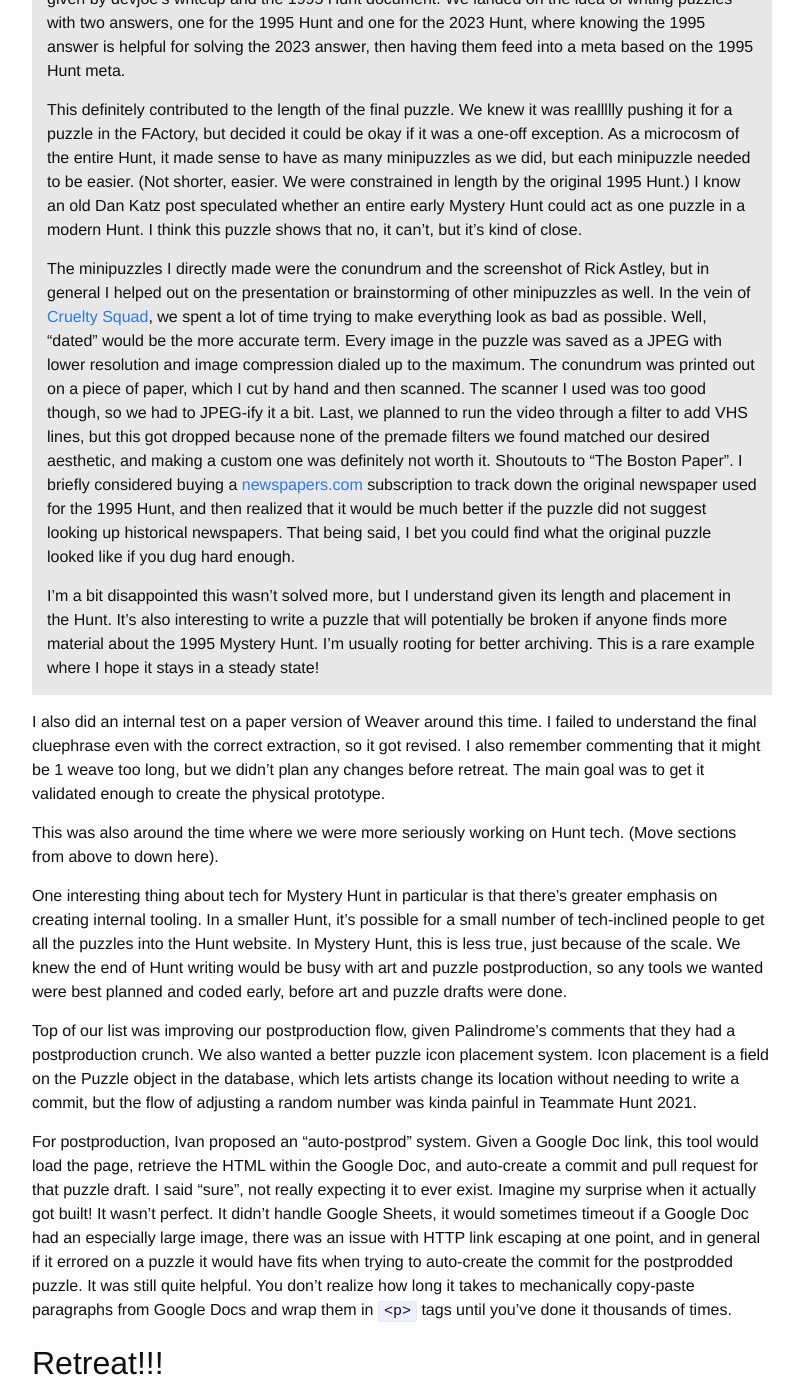
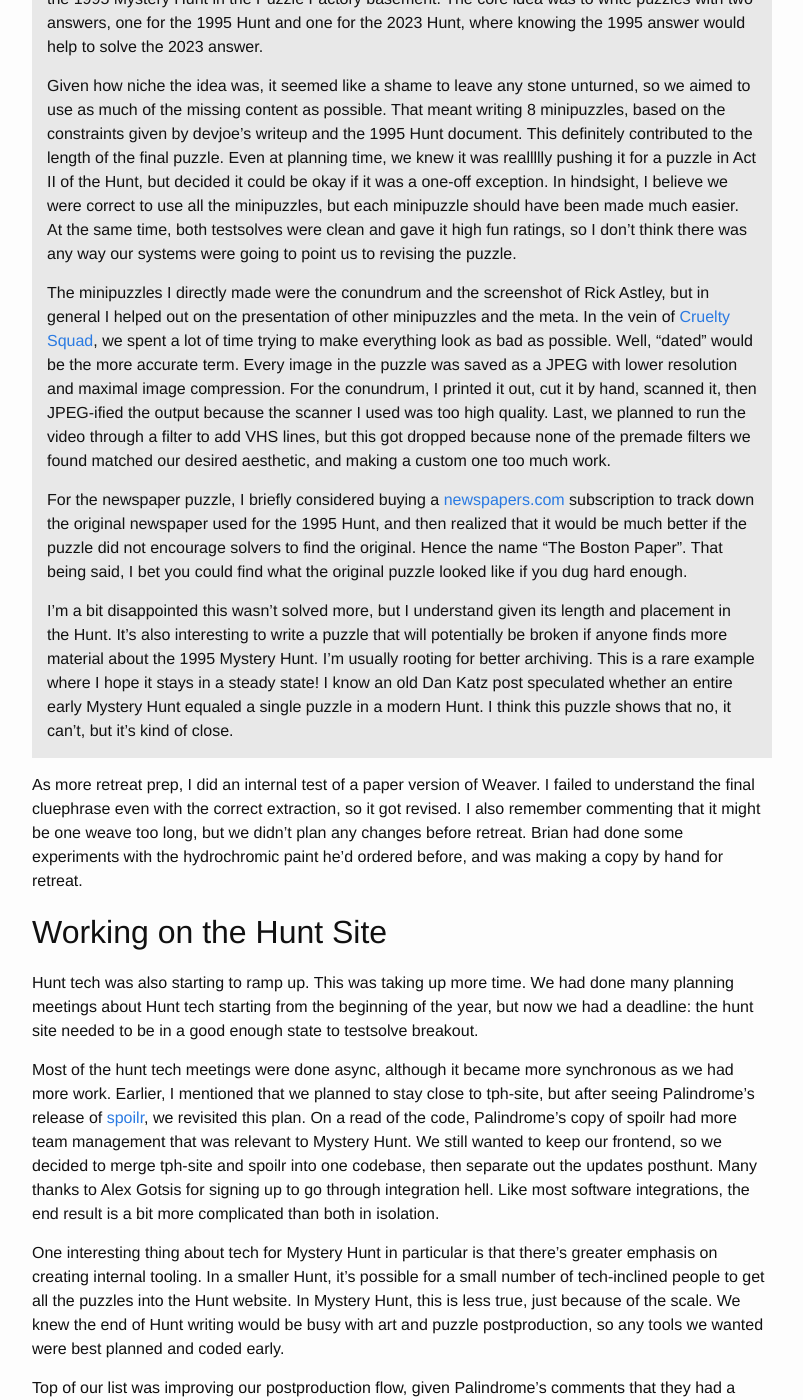
Before and after one commit to alexirpan/alexirpan.github.io, a Jekyll site: the page built from _posts/2023-02-06-mh-2023.markdown, in a window 1280 px wide and 1400 px high, scrolled down 44373 px. Shown: the whole window, without its empty margins (238-1041 px from the left). Built offline with Jekyll 4.4.1, drawn with Linux system fonts in a browser that asks for light colours; nearby versions of some CDN libraries; formulas are drawn with MathJax 3; some of the changed text lies outside the part shown.

Commit message:
More revisions

```diff
--- a/_posts/2023-02-06-mh-2023.markdown
+++ b/_posts/2023-02-06-mh-2023.markdown
@@ -302,27 +302,30 @@
 HTML response based on a template file that lives on your backend. The template gets filled out
 on the server and then gets sent back as the viewed webpage.
 
-tph-site still uses Django as its backened, but differs in using a React + Next.js based frontend.
+tph-site still uses Django as its backend, but differs in using a React + Next.js based frontend.
 React is a Javascript library whose organizing principle is that you describe your page in components.
 Each component either has internal state or state passed from whatever creates the components.
 A component describes what it ought to look like according to the current state, and whenever the
 state is updated, React will determine everything that could depend on that state and rerender it.
 The upside: dynamic or interactive web pages become a lot easier to build, since React will handle
 a lot of boilerplate Javascript and state management for you. The downside: extra layers of indirection
-between your code and the resulting HTML, and potentially larger network downloads depending on how
-you set up your site.
+between your code and the resulting HTML.
 
 Next.js is then a web framework that makes it easier to pass React state from the server, and
 support rendering pages server-side. This is especially useful for puzzlehunts, where you want to
 do as many things server-side as possible to prevent spoilers from leaking to the frontend.
+(As for the merits of [SPAs](https://en.wikipedia.org/wiki/Single-page_application) versus a multi-page setup, I am not qualified enough to discuss the pros and cons.)
 
 The tph-site fork exists because teammate devs wanted to use React to implement the Playmate in
 Teammate Hunt 2020. Porting gph-site to React was quite painful, but I don't think Playmate was
 getting implemented without it, and we've since used it to support other interactive puzzles.
 In general, I believe we made the codebase more powerful, but also increased the complexity by
 adding another framework / build system. (To use tph-site, you need to know both Django and React,
-instead of just Django.) For new puzzlehunt makers, I would generally recommend starting with a
-setup like gph-site, until they know they want a more complicated frontend.
+instead of just Django.) One of teammate's strengths is that we have a lot of tech literacy and
+software engineering skills, so we're able to manage the higher tech complexity that enables the
+interactive puzzles and websites we want to make. For new puzzlehunt makers, I would generally
+recommend starting with a setup like gph-site, until they know they want to do something that
+justifies a more complicated frontend.
 </div>
 
 
@@ -1608,143 +1611,174 @@
 Hunt, and got really confused why the solution page redirected to devjoe's domain. I posted a link
 in #puzzle-ideas and kept going on other work.
 
-About a week later, Bryan said it was turning into a real puzzle and I should help out since
-I'd already be too spoiled to test. The plan was to pretend we found all the missing parts of the
-1995 Mystery Hunt in the Puzzle Factory basement, and we'd turn them into a puzzle answer. Given
-how niche the idea was, it seemed like a shame to leave any stone unturned, so we aimed to use
+About a week later, Bryan said it was turning into a real puzzle, and I could join if I wanted because
+I'd be too spoiled to testsolve it anyways. The plan was to pretend we found all the missing parts of the
+1995 Mystery Hunt in the Puzzle Factory basement.
+The core idea was to write puzzles with two answers, one for the 1995 Hunt and one for the 2023 Hunt,
+where knowing the 1995 answer would help to solve the 2023 answer.
+
+Given how niche the idea was, it seemed like a
+shame to leave any stone unturned, so we aimed to use
 as much of the missing content as possible. That meant writing 8 minipuzzles, based on the
-constraints given by devjoe's writeup and the 1995 Hunt document. We landed on the idea of writing
-puzzles with two answers, one for the 1995 Hunt and one for the 2023 Hunt, where knowing the
-1995 answer is helpful for solving the 2023 answer, then having them feed into a meta based
-on the 1995 Hunt meta.
-
-This definitely contributed to the length of the final puzzle. We knew it was reallllly pushing
-it for a puzzle in the FActory, but decided it could be okay if it was a one-off exception. As a
-microcosm of the entire Hunt, it made sense to have as many minipuzzles as we did, but each minipuzzle
-needed to be easier. (Not shorter, easier. We were constrained in length by the original 1995
-Hunt.) I know an old Dan Katz post speculated whether an entire early Mystery Hunt could act
-as one puzzle in a modern Hunt. I think this puzzle shows that no, it can't, but it's kind of close.
+constraints given by devjoe's writeup and the 1995 Hunt document.
+This definitely contributed to the length of the final puzzle. Even at planning time, we knew it was reallllly pushing
+it for a puzzle in Act II of the Hunt, but decided it could be okay if it was a one-off exception.
+In hindsight, I believe we were correct to use all the minipuzzles, but each minipuzzle should have been
+made much easier. At the same time, both testsolves were clean and gave it high fun ratings, so I don't
+think there was any way our systems were going to point us to revising the puzzle.
 
 The minipuzzles I directly made were the conundrum and the screenshot of Rick Astley, but in general
-I helped out on the presentation or brainstorming of other minipuzzles as well.
+I helped out on the presentation of other minipuzzles and the meta.
 In the vein of [Cruelty Squad](https://store.steampowered.com/app/1388770/Cruelty_Squad/), we
 spent a lot of time trying to make everything look as bad as possible. Well, "dated" would
 be the more accurate term. Every image in the puzzle was saved as a JPEG with lower resolution
-and image compression dialed up to the maximum. The conundrum was printed out on a piece of paper,
-which I cut by hand and then scanned. The scanner I used was too good though, so we had to
-JPEG-ify it a bit. Last, we planned to run the video through a filter to add VHS lines, but this
+and maximal image compression. For the conundrum, I printed it out, cut it by hand, scanned
+it, then JPEG-ified the output because the scanner I used was too high quality.
+Last, we planned to run the video through a filter to add VHS lines, but this
 got dropped because none of the premade filters we found matched our desired aesthetic, and
-making a custom one was definitely not worth it.
-Shoutouts to
-"The Boston Paper". I briefly considered buying a [newspapers.com](https://www.newspapers.com/)
+making a custom one too much work.
+
+For the newspaper puzzle,
+I briefly considered buying a [newspapers.com](https://www.newspapers.com/)
 subscription to track down the original newspaper used for the 1995 Hunt, and then realized that
-it would be much better if the puzzle did not suggest looking up historical newspapers. That
+it would be much better if the puzzle did not encourage solvers to find the original. Hence the
+name "The Boston Paper". That
 being said, I bet you could find what the original puzzle looked like if you dug hard enough.
 
 I'm a bit disappointed this wasn't solved more, but I understand given its length and placement
 in the Hunt. It's also interesting to write a puzzle that will potentially be broken if
 anyone finds more material about the 1995 Mystery Hunt. I'm usually rooting for better archiving.
 This is a rare example where I hope it stays in a steady state!
+I know an old Dan Katz post speculated whether an entire early Mystery Hunt equaled a single
+puzzle in a modern Hunt. I think this puzzle shows that no, it can't, but it's kind of close.
 </div>
 
-I also did an internal test on a paper version of Weaver around this time. I failed to understand
-the final cluephrase even with the correct extraction, so it got revised. I also remember commenting
-that it might be 1 weave too long, but we didn't plan any changes before retreat. The main goal was
-to get it validated enough to create the physical prototype.
-
-This was also around the time where we were more seriously working on Hunt tech. (Move sections from
-above to down here).
+As more retreat prep, I did an internal test of a paper version of Weaver.
+I failed to understand the final cluephrase even with the correct extraction, so it got revised.
+I also remember commenting
+that it might be one weave too long, but we didn't plan any changes before retreat. Brian had done
+some experiments with the hydrochromic paint he'd ordered before, and was making a copy by hand
+for retreat.
+
+## Working on the Hunt Site
+
+Hunt tech was also starting to ramp up. This was taking up more time. We had done many planning meetings
+about Hunt tech starting from the beginning of the year, but now we had a deadline: the hunt site needed
+to be in a good enough state to testsolve breakout.
+
+Most of the hunt tech meetings were done async, although it became more synchronous as we had more work.
+Earlier, I mentioned that we planned to stay close to tph-site, but after seeing Palindrome's
+release of [spoilr](https://github.com/Palindrome-Puzzles/2022-hunt), we revisited this plan. On a read
+of the code, Palindrome's copy of spoilr had more team management that was relevant to Mystery Hunt.
+We still wanted to keep our frontend, so we decided to merge tph-site and spoilr into one codebase,
+then separate out the updates posthunt. Many thanks to Alex Gotsis for signing up to go through
+integration hell.
+Like most software integrations, the end result is a bit more complicated than both in isolation.
 
 One interesting thing about tech for Mystery Hunt in particular is that there's greater emphasis on
 creating internal tooling. In a smaller Hunt, it's possible for a small number of tech-inclined
 people to get all the puzzles into the Hunt website. In Mystery Hunt, this is less true, just because
 of the scale. We knew the end of Hunt writing would be busy with art and puzzle postproduction, so
-any tools we wanted were best planned and coded early, before art and puzzle drafts were done.
+any tools we wanted were best planned and coded early.
 
 Top of our list was improving our postproduction flow, given Palindrome's comments that they
-had a postproduction crunch. We also wanted a better puzzle icon placement system.
-Icon placement is a field on the Puzzle object in the database, which lets artists change its
-location without needing to write a commit, but the flow of adjusting a random number was kinda
-painful in Teammate Hunt 2021.
-
-For postproduction, Ivan proposed an "auto-postprod" system. Given a Google Doc link, this tool
-would load the page, retrieve the HTML within the Google Doc, and auto-create a commit and pull
-request for that puzzle draft. I said "sure", not really expecting it to ever exist. Imagine my
-surprise when it actually got built! It wasn't perfect. It didn't handle Google Sheets, it
+had a postproduction crunch. It had been a bit of a grind for us too in Teammate Hunt.
+Ivan proposed an "auto-postprod" system. Given a Google Doc link, the tool
+would load the page, retrieve the HTML within the Google Doc, create a puzzle file based on that
+HTML, and auto-create a commit plus pull request for that puzzle.
+I said "sure", not really expecting it to ever exist. Imagine my
+surprise when it actually got built!
+
+It wasn't perfect. It didn't handle Google Sheets, it
 would sometimes timeout if a Google Doc had an especially large image, there was an issue with
-HTTP link escaping at one point, and in general if it errored on a puzzle it would have fits
-when trying to auto-create the commit for the postprodded puzzle. It was still quite helpful.
+URL escaping at one point, and if it errored on a puzzle it would require someone
+to clean up git history before it would work again.
+Despite all of this, it was still quite helpful.
 You don't realize how long it takes to mechanically copy-paste paragraphs from Google Docs
-and wrap them in `<p>` tags until you've done it thousands of times.
+and wrap them in `<p>` tags until you've done it literally thousands of times.
+
+We also wanted a better puzzle icon placement system. This also came out of Teammate Hunt 2021.
+In tph-site, icon placement is a field on the Puzzle model, meaning it's saved in the database and
+can be adjusted live via admin pages. This made it possible to change positioning without
+a commit, but it was kind of ass to alternate back and forth between the two. We didn't find
+any tooling in the 2022 Hunt code for this, so I coded a what-you-see-is-what-you-get drag/drop
+positioning tool. When logged in as the admin team, it drew this horrible, ugly red box that
+could be moved around, auto-saving the new position and size info to server.
+
+![Drag Drop UI](/public/mh-2023/dragdropui.png)
+{: .centered }
+
+It had a bunch of bugs I never figured out, but I hope it helped regardless. I didn't work on
+icon positioning myself, so I don't have much insight into how helpful this was.
 
 
 ## Retreat!!!
 
-Retreat was held in late August, in a big AirBnB in the Bay Area. Going in, there were four
-public priorities:
-
-* Testsolve physical puzzles
-* Test events
-* Draft a new event
-* Start drafting 2+ AI round puzzles
-
-along with the secret priority of
-
-* Testsolve breakout
-
-Friday
-----------------------------------------------------------------------------------
+Retreat was held in late August, in a big AirBnB in the Bay Area. I took Friday off work
+to attend in person, and people from East Coast would arrive over time each day.
+
+### Friday of Retreat
 
 ![Retreat schedule, Friday + Saturday](/public/mh-2023/retreat_friday.png)
 {: .centered }
 
-As an icebreaker, we went around saying what our favorite puzzle was. One person said, "134".
-Later I'd learn this was the puzzle ID for the Hall of Innovation meta, which was in the
-middle of taking over the lives of its constructors.
-
-Retreat started with a group testsolve of all the Act 1 puzzles and physical
-puzzles. We aimed to frontload all the physical puzzles, based on feedback that
-[Diced Turkey Hash](https://puzzles.mit.edu/2022/puzzle/diced-turkey-hash/) showed up late
-last year, so most physical puzzles were in Act 1 anyways.
+It was great to see people from teammate in person, given how many people I had only met
+over Discord voice calls. It's really not the same as meeting in person.
+
+As an icebreaker, we went around saying what our favorite puzzle was. I forgot what I
+said - I think it was [A Puzzle Consisting Entirely of Random Anagrams](https://puzzles.mit.edu/2015/puzzle/a_puzzle_consisting_entirely_of_random_anagrams/)?
+Vinjai said, "134". Later I'd learn this was the puzzle ID for the Hall of Innovation meta.
+He was one of the authors of that meta and it sounded like it was in the middle of taking over
+the lives of everyone involved.
+
+Retreat started with a group testsolve of all the Act I puzzles and physical
+puzzles. Most physical puzzles were in Act I anyways, based on 2022 feedback that puzzles
+like [Diced Turkey Hash](https://puzzles.mit.edu/2022/puzzle/diced-turkey-hash/) were placed
+pretty late last year.
 
 Almost immediately, we started hitting technical problems. A few were real software bugs,
 but most of them were tied to trying to have ~20 laptops and ~20 phones all connect to
-the same WiFi, and this...not working that reliably. I switched to using a WiFi hotspot
-from my phone. The other issue was that we provisioned a smaller server for testing,
-and it turned out that server was fine for 3-5 people and less fine for 20.
-
-So, we also immediately got evidence that if your site is slow, then people assume the
-loading animation is just a real problem with the site. We also saw that as load times
-increased, teammates from teammate would get in the habit of opening every puzzle at once in a
-separate tab, then looking elsewhere while waiting for the puzzle to load. Which also
-wasn't great. The loading puzzle was not getting solved, teams were not breaking out.
+the same WiFi. It...did not work that reliably. I switched to using a WiFi hotspot from my phone.
+The other issue was that our testing server was fine for 3-5 people, and less fine for 20+. The
+setup for tph-site assumes it runs on a single VM, so we were not connected to an autoscaling
+service and needed to migrate on our own.
+
+These tech problems made people assume that the loading animation was real, and that the site was
+just struggling. Which was useful data to have, it implied we *really* needed to land the prod
+version of the site. We also observed that when there were real puzzles instead of fake puzzles,
+teammates from teammate would get in the habit of opening every puzzle at once in a
+separate tab, then going back to a puzzle spreadsheet while waiting for the puzzle to load.
+That was less great. The loading puzzle was not getting solved and no one was suspicious.
 
 In an attempt to get people to look at the loading animation more, the editors-in-chief
 nudged testsolvers towards puzzles that unlocked later (had longer load times). Meanwhile,
-on the tech side we did a number of deploys to "fix a bug", that was *actually* just
-increasing the time of the loading animation and encouraging solvers to refresh their
-pages to get the "bug fix" (see the loading animation for longer). Testsolvers were progressing
-through Act I slower than expected, so the load time curve needed to get adjusted.
-
-(I can see some of you yelling about the "slower than expected" part, and in hindsight,
-yes that should have been considered more seriously. But we had already marked retreat as
-our one good testsolve of breakout, and it was *not working*. We were of the mindset that
-we'd lock in all details of breakout by today, and if breakout didn't work then the
-entire Hunt's design was in jeopardy. I don't even think that's wrong.
-In comparison, many of the Act I puzzles were on their 1st draft and would likely get easier as they got polished.
-Again, I think "puzzles get easier as clues are cleaned up" is also totally true!
-The error may have been in the estimate for how *much* the solve time would drop in
-future puzzle revisions.)
+on the tech side we did a number of deploys to "fix site bugs", that was *actually* just
+increasing the time of the loading animation and encouraging solvers to refresh the site
+to get the "bug fix".
+
+An added part of the difficulty was that testsolvers were progressing through Act I slower
+than expected, so our load time curve needed to be adjusted. I can see some of you yelling,
+and yes, in hindsight, this was an early sign our difficulty estimates were off. But the
+main goal of retreat was getting one good testsolve of breakout, and it was *not working*.
+If that didn't work, the entire Hunt design was in jeopardy.
+In comparison, many of the Act I puzzles were on their 1st draft and would likely
+get easier as they got polished or revised.
+
+I think both of these arguments were correct! We were correct to focus on breakout and
+also correct to assume puzzles would get easier over time as they got cleaned up. The
+error was in estimating how *much* the solve time would drop in future revisions. The magnitude
+of the effect was probably smaller than we were hoping for.
 
 In between trying to ramp up loading times, I testsolved many puzzles, including
 [Exhibit of Colors](https://interestingthings.museum/puzzles/exhibit-of-colors) (solved the
 flower puzzle and got the animal a-ha), [Dropypasta](https://interestingthings.museum/puzzles/dropypasta)
 (complained heavily about the old Pokemon Stadium mechanic - it got changed to what our testsolve
-group thought it would be), and [Brain Freeze](https://interestingthings.museum/puzzles/brain-freeze). At
+group thought it should be), and [Brain Freeze](https://interestingthings.museum/puzzles/brain-freeze). At
 the end of Brain Freeze, someone asked why it had such a garbage answer, and I had to stay silent
 knowing I was responsible for pushing that garbage answer into the Hunt.
 
-(meme image here?)
+![Shifty](/public/mh-2023/shifty.png)
+{: .centered }
 
 After that, Collage got unlocked! Except, it was totally broken. Oh no. One teammate meme
 during writing was "bamboozle insurance". You offer bamboozle insurance when you want to assure
@@ -4281,60 +4315,6 @@
 will spend more, and in general, there are always people who will have to drop out for good reasons.
 Everyone starts excited and motivated at the start of Hunt, when you are scoping things, but by the middle
 some people will have checked out.
-
-Very soon after getting a copy of [spoilr](https://github.com/Palindrome-Puzzles/2022-hunt) in March,
-the tech team had a meeting to decide what we wanted to do for our tech stack. We saw three options:
-
-(Explain silenda here too.)
-
-* Use tph-site, reimplementing things we liked in the spoilr code.
-* Use spoilr, reimplementing things we wanted from tph-site.
-* Combine both codebases together into one Django project.
-
-Oh, I haven't described what Django is! Uhhhhh, okay, super quick crash course.
-
-Django is a Python library for building web applications. You define Python classes (normally
-called models) that represent what you want the database to look like. You then define views,
-Python functions that take incoming requests, do processing that might query from or save to the
-database, and return a response. Finally, the output
-responses get rendered to the user in the frontend. I first learned Django 10 years ago and somehow
-every website I've worked on has used it in some way. All the tech stacks I've mentioned use Django,
-including tph-site.
-
-Where tph-site differs from the other sites is on its frontend.
-Puzzlehunt CMU, gph-site, and Spoilr all use HTML template files that are rendered server side based
-on the database. This is what the Django tutorial recommend. Meanwhile, tph-site uses Django to drive
-a React + Next.js based front-end.
-
-Oh, I haven't described what React or Next.js are either! Uhhhhh, okay, round 2.
-
-React is a Javascript library whose organizing principle is that you describe your page in components,
-that each either have internal state or state passed from whatever creates the components. Each
-components describe what it ought to look like based on its state, and whenever the state is updated,
-anything that could depend on that state is entirely rerendered. This adds extra layers between your
-code and the resulting HTML, but also makes it easier to build dynamic or interactive web pages.
-You can do the same with raw Javascript, but it'll involve more boilerplate and state management
-on your end. Next.js is then a web framework that makes it easier to pass React state from the server,
-rendering pages server-side when possible to make load times faster for the users. This is especially
-useful for puzzlehunts, where you want to do as many things server-side as possible to prevent spoilers
-leaking to the front-end.
-
-The tph-site fork exists because teammate devs had experience with React, and for Teammate Hunt 2020
-implementing the Ninteamdo Playmate without React was declared a non-starter. Since then we've had
-multiple years of experience working with tph-site. Given the combination of story goals and familiarity
-with the code, we elected to stick with tph-site. At the same time, we liked parts of spoilr, so we
-decided to merge their spoilr HQ management code with the tph-site code.
-
-Like most software integrations, the end result is a bit more complicated than both in isolation, and
-tph-site was already more complex than gph-site thanks to us merging Django code with React code. As of
-the writing of this post, we're still working on cleaning up the code into a releasable state.
-
-In general, one of teammate's strengths is that we have a lot of tech literacy and software chops, so
-we're able to manage the higher tech complexity that enables the interactive puzzles and websites that
-we want to create. I'm not sure what TTBNL plans to use for their Hunt, but in general, I would only
-recommend tph-site if you have a need for lots of interactivity. Otherwise, using a purely Django
-setup like gph-site is fine. The various Galactic Puzzle Hunts prove that you can do plenty of
-interactive puzzles in that setup too.
 
 Hunt writing tends to follow a long tail distribution, where a few people will do a lot of the work
 and a lot of people will do a bit of work. This is very consistent every year. Below are some plots of
@@ -4382,3 +4362,9 @@
 have a feeder from the start, you'll do less redundant work, it's easier to stay motivated if you're
 expected to pull through on a puzzle, and you can brainstorm ideas from the puzzle answer rather
 than trying to generate one from the ether.
+
+and we also should have adjusted
+the difficulty estimates of future puzzles. We did not have the time to rewrite existing puzzles
+to be easier, because the end goal is creating 150 units of "fun". In general, creating
+fun is harder than creating difficulty. So the more correct decision would have been to bias
+new puzzles (units of fun) to be easier, to make the average go down over time.
```
Also changed, not shown: public/mh-2023/shifty.png (added).
